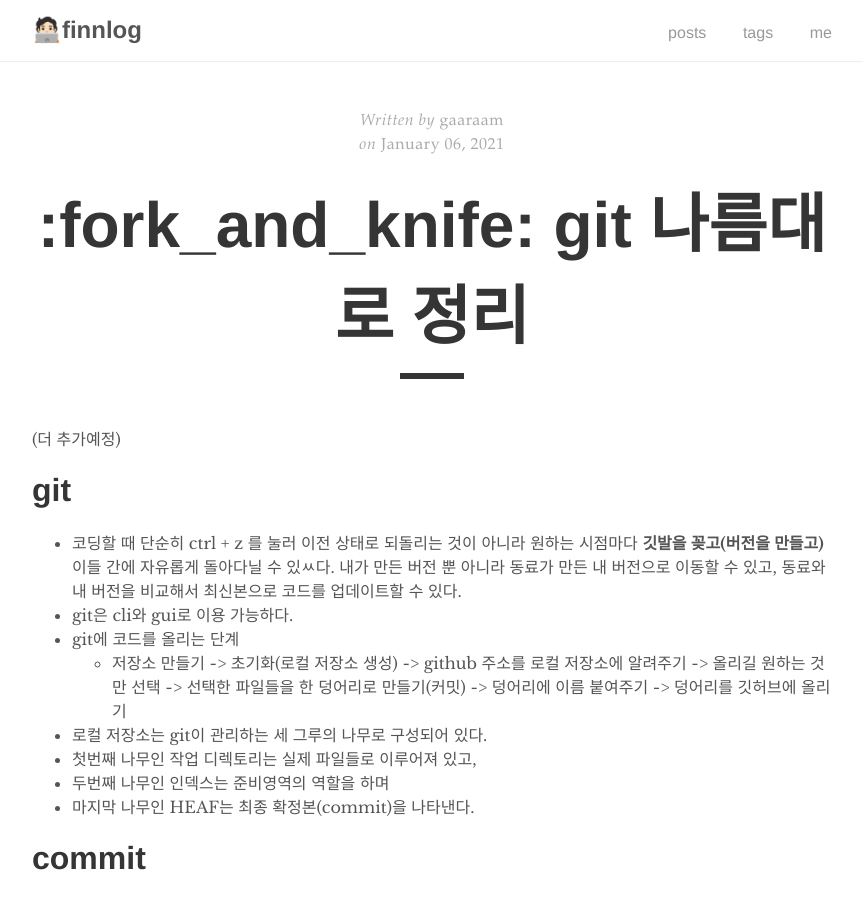
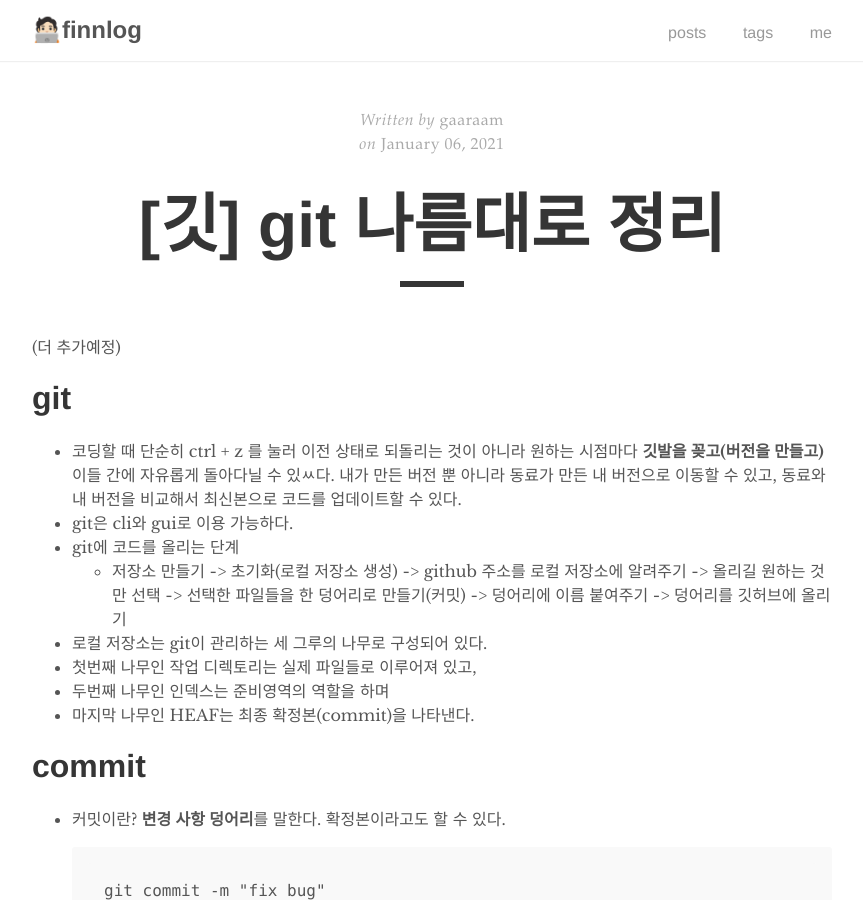
Before and after one commit to Leegaramm/Leegaramm-github.io, a Jekyll site: the page built from _posts/2021-01-06-mygitnote .md, in a window 1280 px wide and 900 px high. Shown: the whole window, without its empty margins (208-1071 px from the left). Built offline with Jekyll 4.4.1, drawn with Linux system fonts in a browser that asks for light colours.

Commit message:
Update 2021-01-06-mygitnote .md

```diff
--- a/_posts/2021-01-06-mygitnote .md
+++ b/_posts/2021-01-06-mygitnote .md
@@ -1,6 +1,6 @@
 ---
 layout: post
-title: ":fork_and_knife: git 나름대로 정리"
+title: "[깃] git 나름대로 정리"
 author: "gaaraam"
 tags: Git
 ---
```
